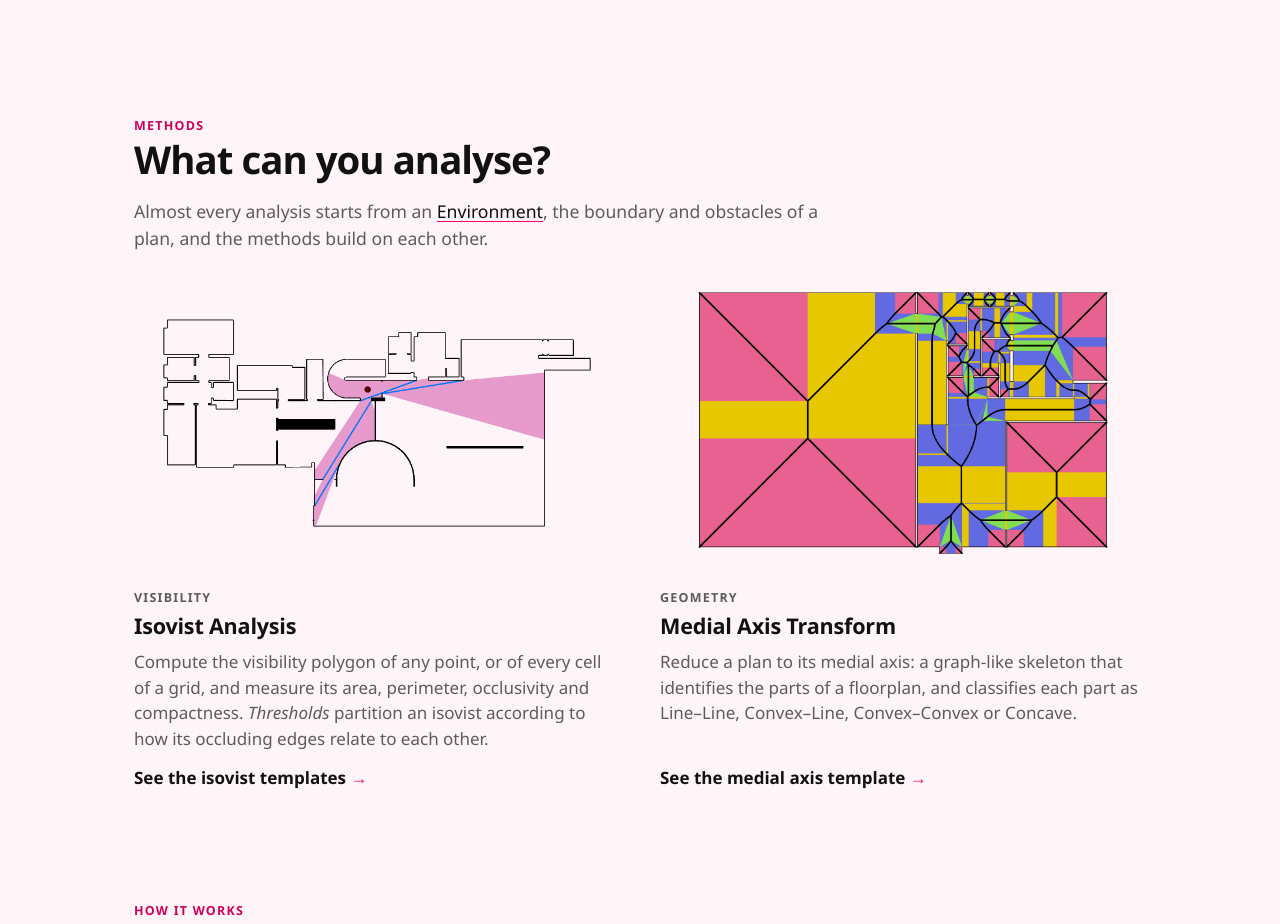
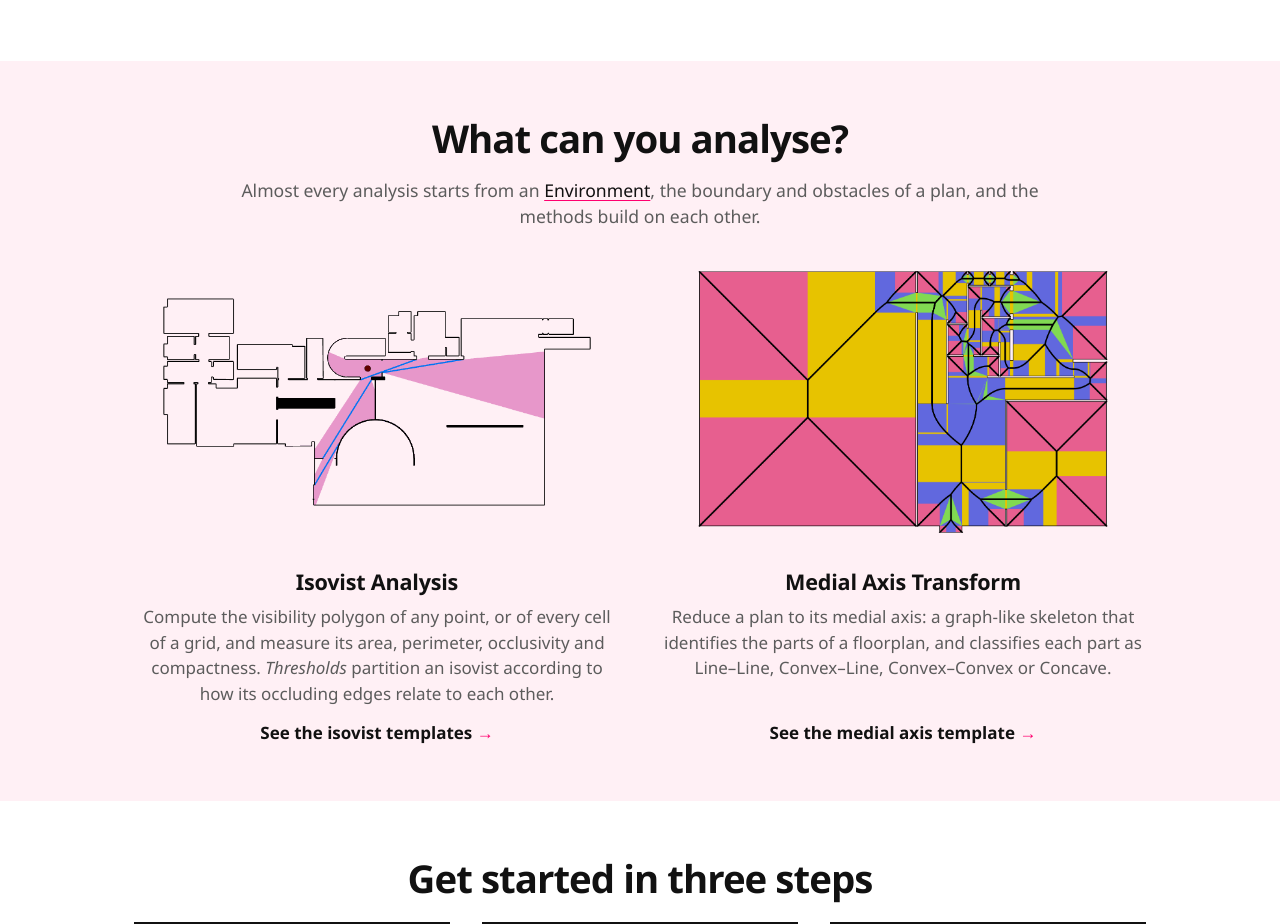
Before and after one commit to gvegasol/syntaktika-site, a plain HTML site: page index.html in a window 1280 px wide. Shown: the part 1160-2084 px from the top of the page. Drawn offline with Linux system fonts and the light colour scheme.

Commit message:
Publish website from Syntactics 40943a3

```diff
--- a/assets/style.css
+++ b/assets/style.css
@@ -1,7 +1,8 @@
 /* Syntaktika documentation. One stylesheet, no build step. Ink on white with the rose accent from the logo. */
 
 :root {
-  --bg: #fff5f8;        /* page: light rose */
+  --bg: #ffffff;
+  --pink: #fff0f5;      /* alternate section background on the overview */
   --ink: #111111;
   --text: #2b2b2b;
   --muted: #5c5c5c;
@@ -35,7 +36,7 @@ body {
 }
 
 img { max-width: 100%; height: auto; display: block; }
-/* White image backgrounds take the page colour; the hero animation keeps its own colours. */
+/* White image backgrounds take the colour behind them; the hero animation keeps its own colours. */
 main img { mix-blend-mode: multiply; }
 main .hero-mark img { mix-blend-mode: normal; }
 
@@ -250,7 +251,7 @@ main.home { padding-bottom: 0; overflow-x: clip; }
 
 .section { padding: 40px 0; }
 @media (min-width: 900px) { .section { padding: 56px 0; } }
-.section-tint { background: var(--bg); }
+.section-tint { background: var(--pink); }
 .section .eyebrow { margin-top: 0; }
 .section-title { font-size: clamp(1.7rem, 3.4vw, 2.4rem); letter-spacing: -0.025em; font-weight: 700; line-height: 1.12; }
 .section-lede { color: var(--muted); font-size: 1.1rem; max-width: 40em; }
@@ -293,3 +294,14 @@ main.home { padding-bottom: 0; overflow-x: clip; }
 .py-steps li { margin-bottom: .4em; color: var(--muted); }
 .py-steps li::marker { color: var(--rose-ink); font-weight: 700; }
 .py-steps strong { color: var(--ink); }
+
+/* ---------- overview: everything centred ---------- */
+.home { text-align: center; }
+.home .split { grid-template-columns: minmax(0, 1fr); }
+.home .section-lede, .home .concepts { max-width: 46em; margin-left: auto; margin-right: auto; }
+.home .cards { text-align: center; }
+.home .card-media { margin-left: auto; margin-right: auto; }
+.home .cta-row { justify-content: center; }
+.home .deps dt { justify-content: center; }
+.home .py-steps { padding-left: 0; list-style-position: inside; }
+.home pre.cite { text-align: center; border-left: 0; }
--- a/index.html
+++ b/index.html
@@ -46,14 +46,12 @@
     <!-- methods -->
     <section class="section section-tint">
       <div class="wrap wide">
-        <p class="eyebrow">Methods</p>
         <h2 class="section-title">What can you analyse?</h2>
         <p class="section-lede">Almost every analysis starts from an <a href="#environment">Environment</a>, the
           boundary and obstacles of a plan, and the methods build on each other.</p>
         <div class="cards">
           <article class="card">
             <div class="card-media"><img src="assets/img/isovist_path_th.gif" alt="An isovist and its thresholds moving along a path" loading="lazy"></div>
-            <p class="card-label">Visibility</p>
             <h3>Isovist Analysis</h3>
             <p>Compute the visibility polygon of any point, or of every cell of a grid, and measure its area,
               perimeter, occlusivity and compactness. <em>Thresholds</em> partition an isovist according to how
@@ -62,7 +60,6 @@
           </article>
           <article class="card">
             <div class="card-media"><img src="assets/img/MA_parts.png" alt="Medial axis parts by category" loading="lazy"></div>
-            <p class="card-label">Geometry</p>
             <h3>Medial Axis Transform</h3>
             <p>Reduce a plan to its medial axis: a graph-like skeleton that identifies the parts of a floorplan,
               and classifies each part as Line–Line, Convex–Line, Convex–Convex or
@@ -76,7 +73,6 @@
     <!-- steps -->
     <section class="section" id="install">
       <div class="wrap wide">
-        <p class="eyebrow">How it works</p>
         <h2 class="section-title">Get started in three steps</h2>
         <ol class="steps">
           <li>
@@ -105,7 +101,6 @@
     <section class="section section-tint" id="environment">
       <div class="wrap wide split">
         <div>
-          <p class="eyebrow">Core concepts</p>
           <h2 class="section-title">How Syntaktika works</h2>
         </div>
         <div class="concepts">
@@ -169,7 +164,6 @@
     <section class="section" id="cite">
       <div class="wrap wide split">
         <div>
-          <p class="eyebrow">Research</p>
           <h2 class="section-title">Cite Syntaktika</h2>
           <p class="muted">If you use Syntaktika in your work, please cite it.</p>
         </div>
```
